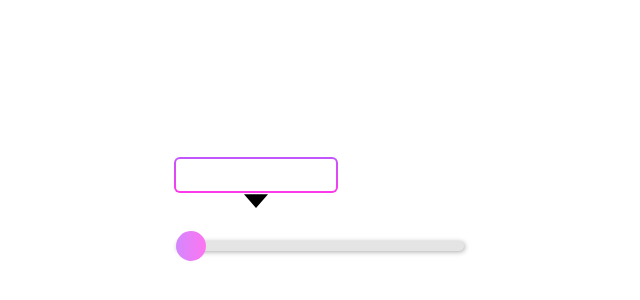
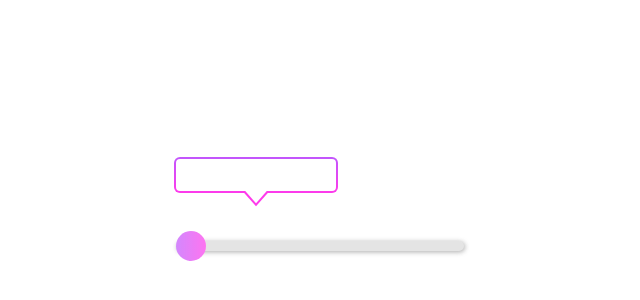
Before and after one commit to AlexisKenAlvarez/Slider, a plain HTML site: page index.html in a window 1280 px wide. Shown: the part 154-454 px from the top of the page, 320-960 px from the left. Drawn offline with Linux system fonts and the light colour scheme.

Commit message:
added callout

```diff
--- a/index.html
+++ b/index.html
@@ -80,17 +80,31 @@
             content: '';
             display: block;
             /* border: 2px solid #fe3aeb; */
-            background-color: black;
             /* background-color: white; */
-            width: 1.5rem;
-            height: 1.8rem;
+            width: 1.7rem;
+            height: 2rem;
             position: absolute;
             margin-inline: auto;
             left: 0;
             right: 0;
             bottom: -2rem;
             clip-path: polygon(100% 0, 0 0, 50% 48%);
-
+            background: #fe3aeb;
+        }
+        .slider-output::after {
+            content: '';
+            display: block;
+            /* border: 2px solid #fe3aeb; */
+            /* background-color: white; */
+            width: 1.7rem;
+            height: 2rem;
+            position: absolute;
+            margin-inline: auto;
+            left: 0;
+            right: 0;
+            bottom: -1.8rem;
+            clip-path: polygon(100% 0, 0 0, 50% 48%);
+            background: white;
         }
     </style>
 </head>
```
